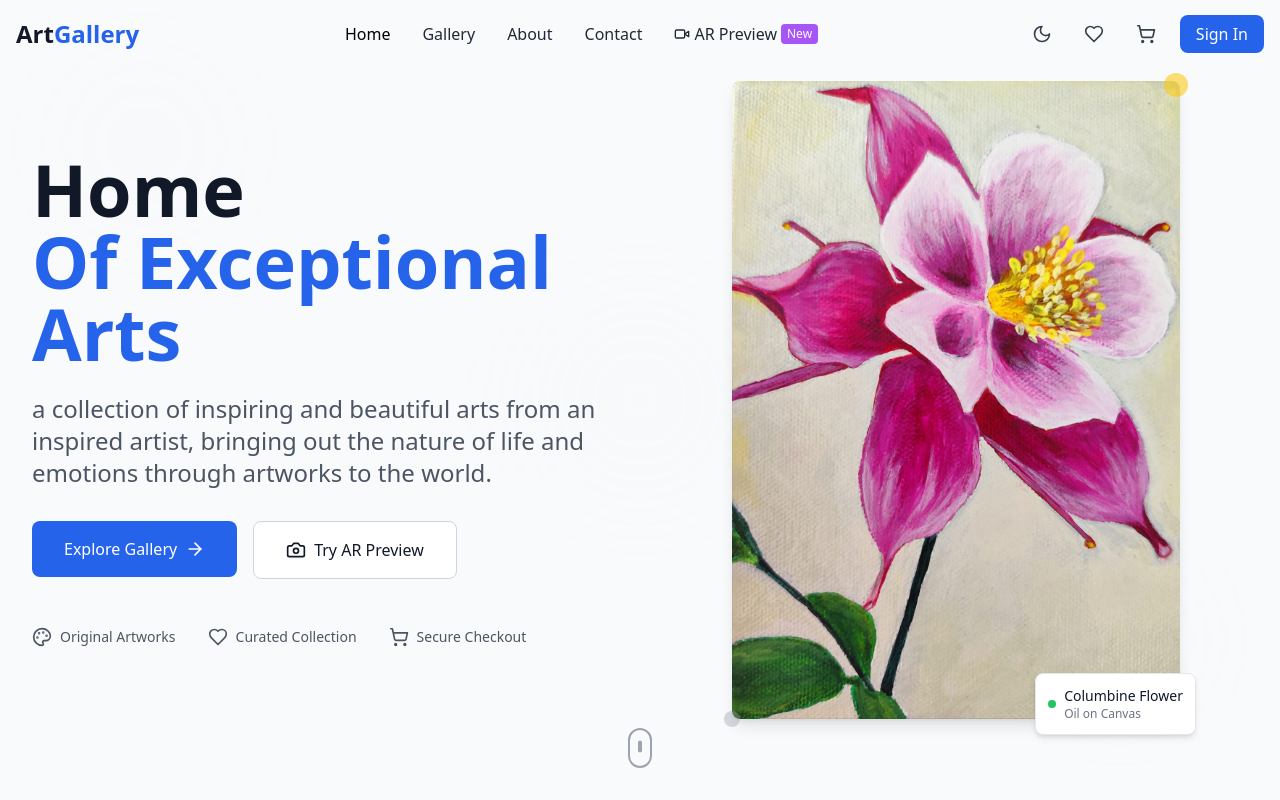
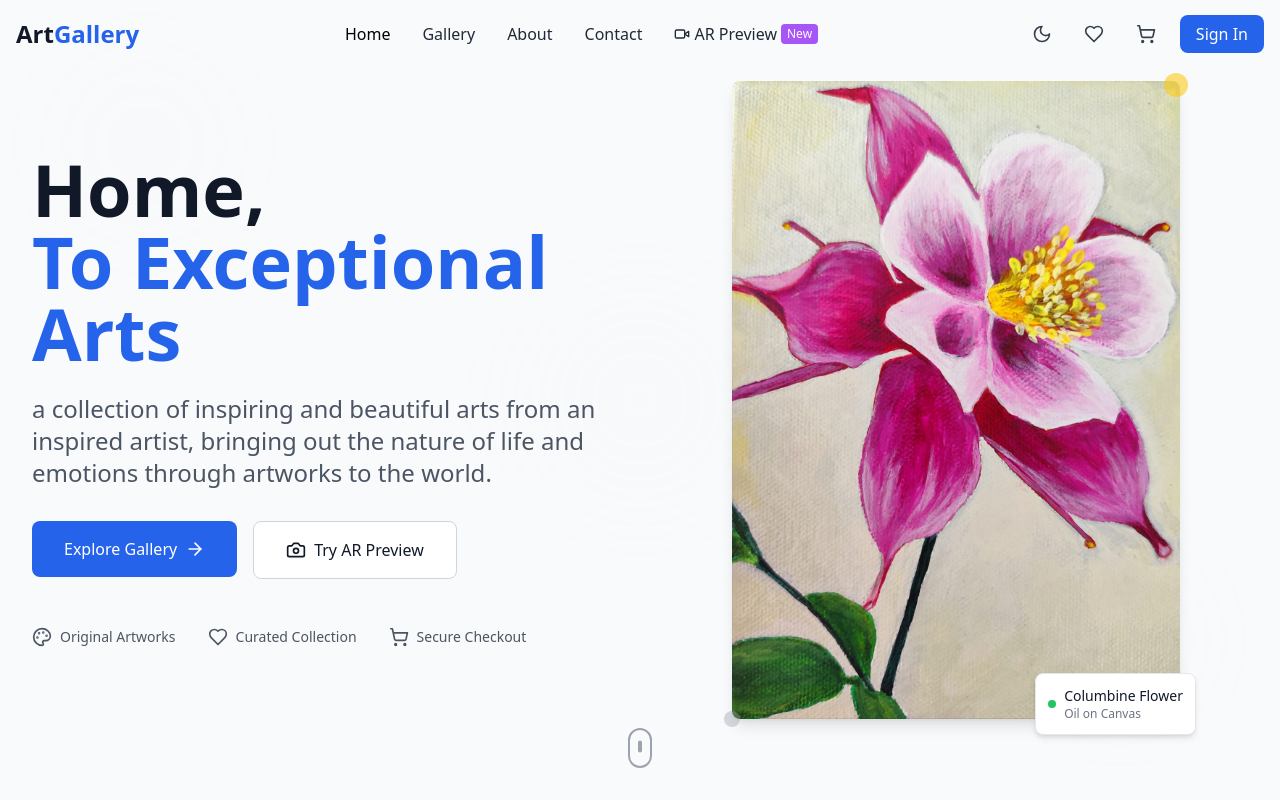
Before and after one commit to Kishon-Valley/Gallery-Showroom, a React (Vite) app: page / in a window 1280 px wide. Shown: the top 800 px of the page. Built offline with nearby package versions, Linux system fonts and the light colour scheme; no server answers; the database is empty.

Commit message:
Restyling The Home Page 4

```diff
--- a/src/pages/Home.tsx
+++ b/src/pages/Home.tsx
@@ -93,10 +93,10 @@ export const Home = () => {
                 transition={{ duration: 0.8, delay: 0.2 }}
                 className="text-5xl md:text-6xl lg:text-7xl font-bold mb-6 text-gray-900 dark:text-white"
               >
-                Home
+                Home,
                 <br />
                 <span className="text-blue-600 dark:text-blue-400">
-                  Of Exceptional Arts
+                  To Exceptional Arts
                 </span>
               </motion.h1>
 
```
